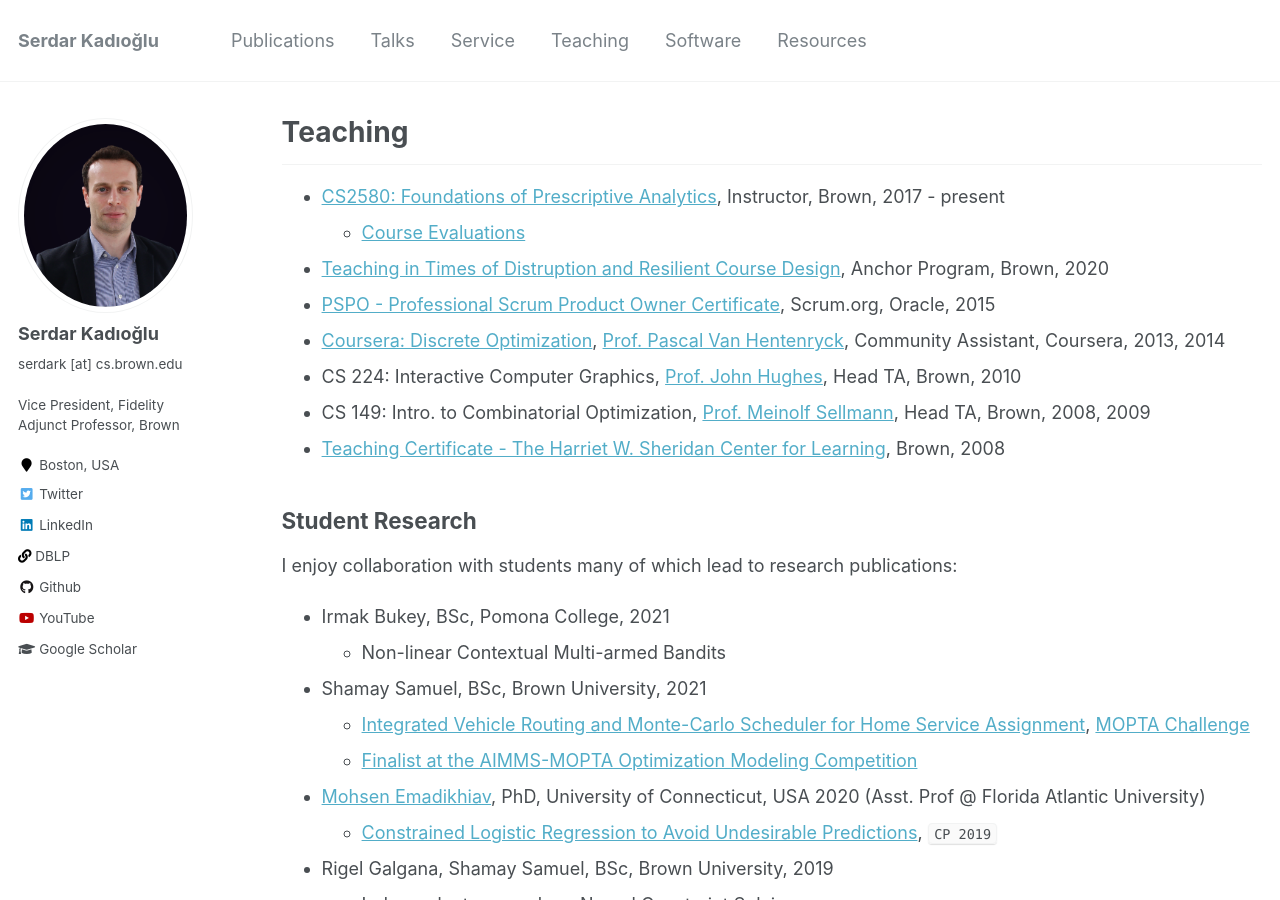
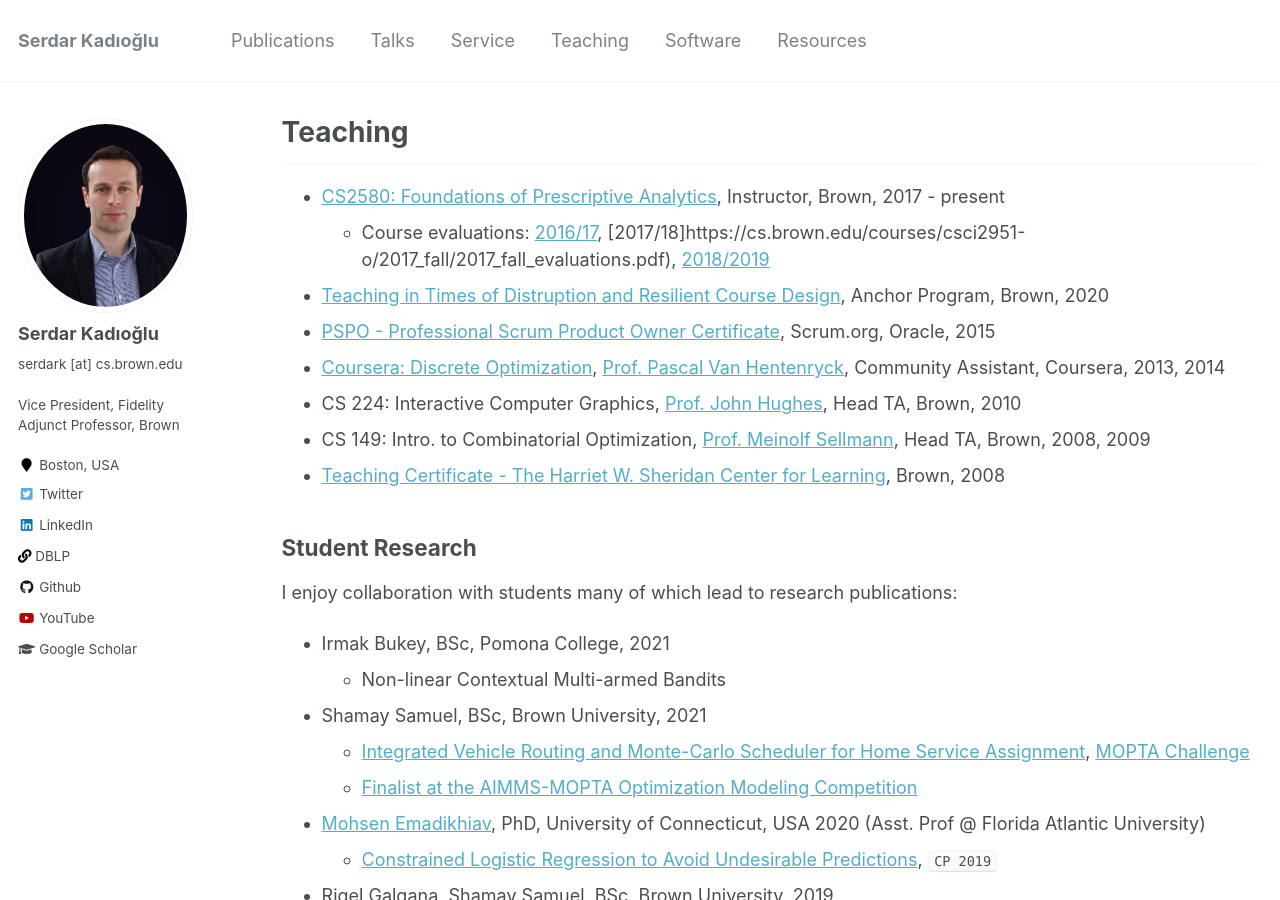
Before and after one commit to skadio/skadio.github.io, a Jekyll site: the page built from _pages/teaching.md, in a window 1280 px wide and 900 px high. Built offline with Jekyll 4.4.1, drawn with Linux system fonts in a browser that asks for light colours.

Commit message:
Update teaching.md

```diff
--- a/_pages/teaching.md
+++ b/_pages/teaching.md
@@ -8,7 +8,7 @@ author_profile: true
 ---
 
 - [CS2580: Foundations of Prescriptive Analytics](https://cs.brown.edu/courses/csci2951-o/), Instructor, Brown, 2017 - present
-  - [Course Evaluations](https://sites.google.com/site/serdrk/Student_Evaluations.pdf?attredirects=0)
+  - Course evaluations: [2016/17](https://cs.brown.edu/courses/csci2951-o/2017_spring/2017_spring_evaluations.pdf), [2017/18]https://cs.brown.edu/courses/csci2951-o/2017_fall/2017_fall_evaluations.pdf), [2018/2019](https://thecriticalreview.org/search/CSCI/2951O)
 - [Teaching in Times of Distruption and Resilient Course Design](https://www.brown.edu/sheridan/programs-services/institutes-retreats/anchor), Anchor Program, Brown, 2020
 - [PSPO - Professional Scrum Product Owner Certificate](https://www.scrum.org/professional-scrum-product-owner-i-certification), Scrum.org, Oracle, 2015
 - [Coursera: Discrete Optimization](https://www.coursera.org/learn/discrete-optimization), [Prof. Pascal Van Hentenryck](https://sites.gatech.edu/pascal-van-hentenryck/), Community Assistant, Coursera, 2013, 2014
```
